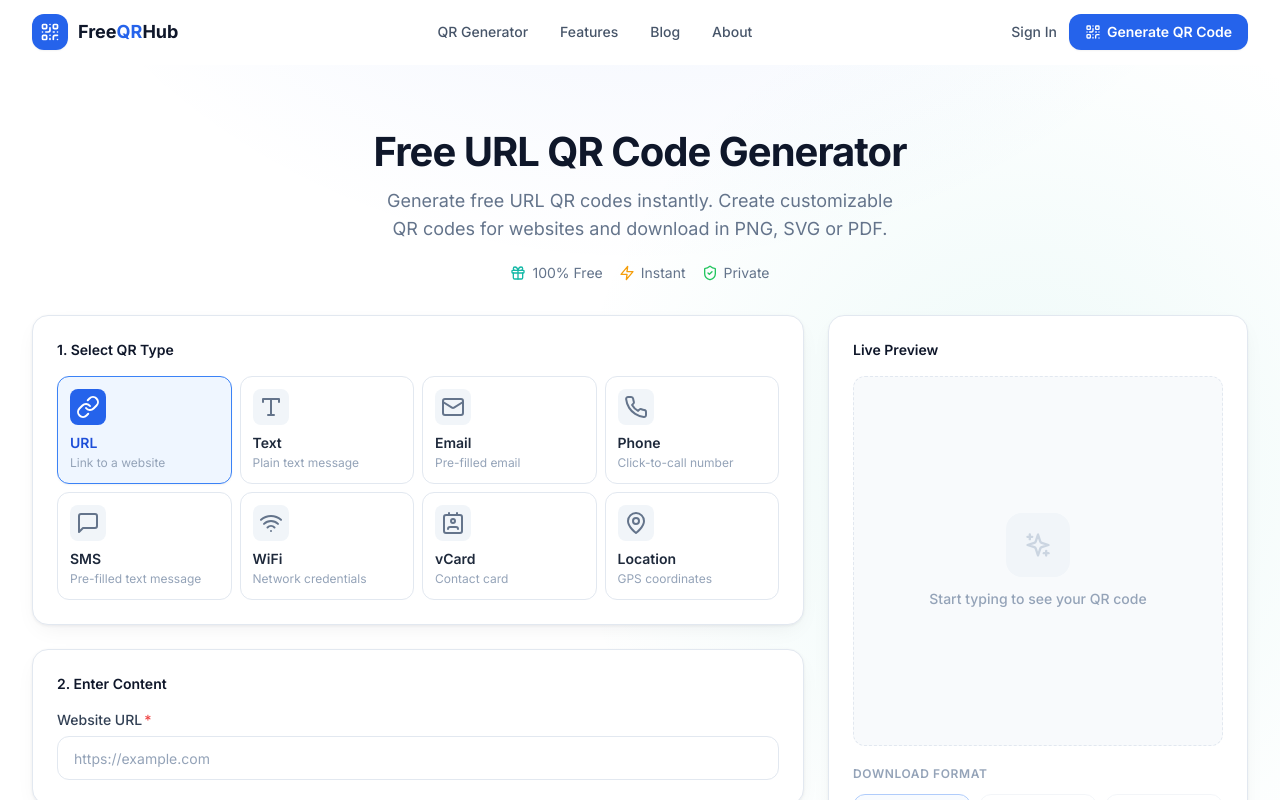
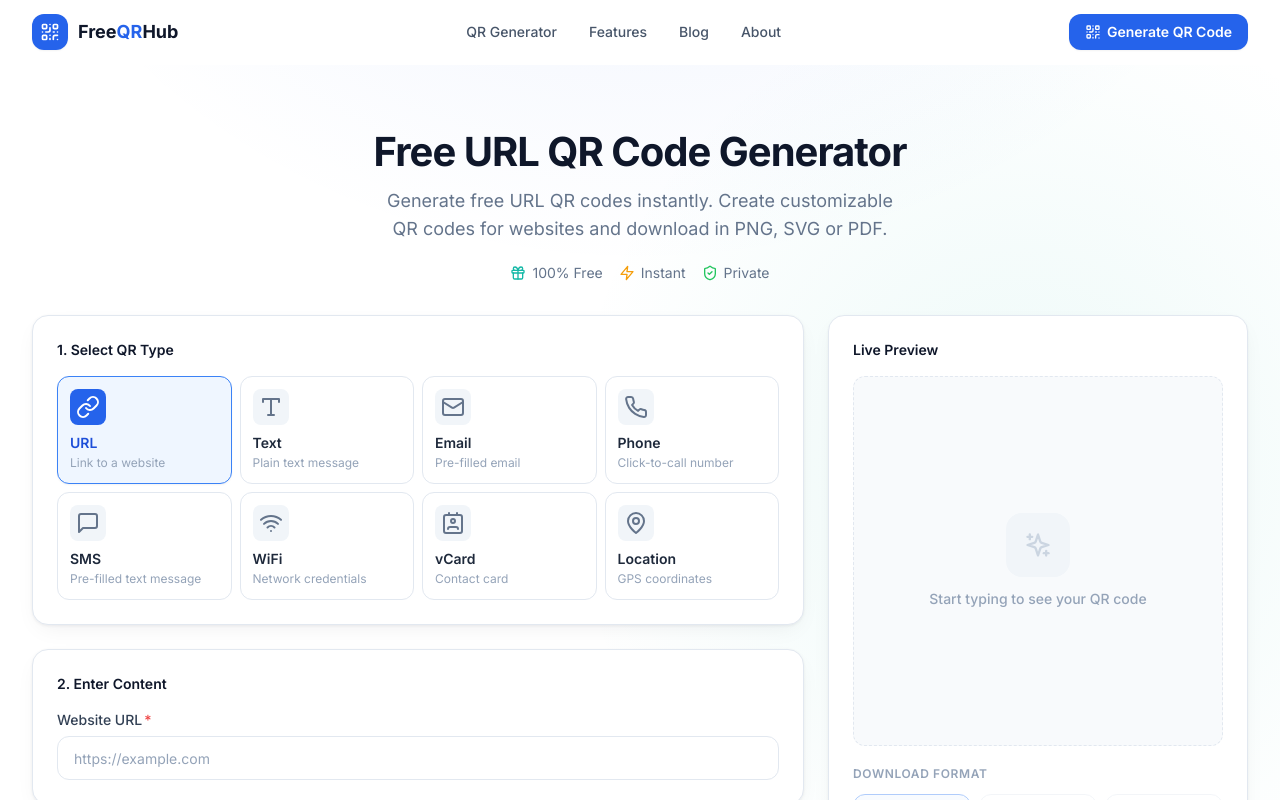
Before and after one commit to asgharkk82-oss/freeqrhub-project, a React (Vite) app in the folder project/: page /generator in a window 1280 px wide. Shown: the top 800 px of the page. Built offline with nearby package versions, Linux system fonts and the light colour scheme.

Commit message:
Remove Sign In button

```diff
--- a/project/src/components/layout/header.tsx
+++ b/project/src/components/layout/header.tsx
@@ -57,13 +57,7 @@ export function Header() {
         </ul>
 
         {/* Desktop CTA */}
-        <div className="hidden items-center gap-3 lg:flex">
-          <Link
-            to="/generator"
-            className="hidden text-sm font-medium text-secondary-600 transition-colors hover:text-secondary-900 xl:inline-flex"
-          >
-            Sign In
-          </Link>
+        <div className="hidden items-center lg:flex">
   <Link to="/generator">
     <Button size="sm">
       <QrCodeIcon className="h-4 w-4" />
```
Lines whose indentation alone changed are shown as unchanged.
